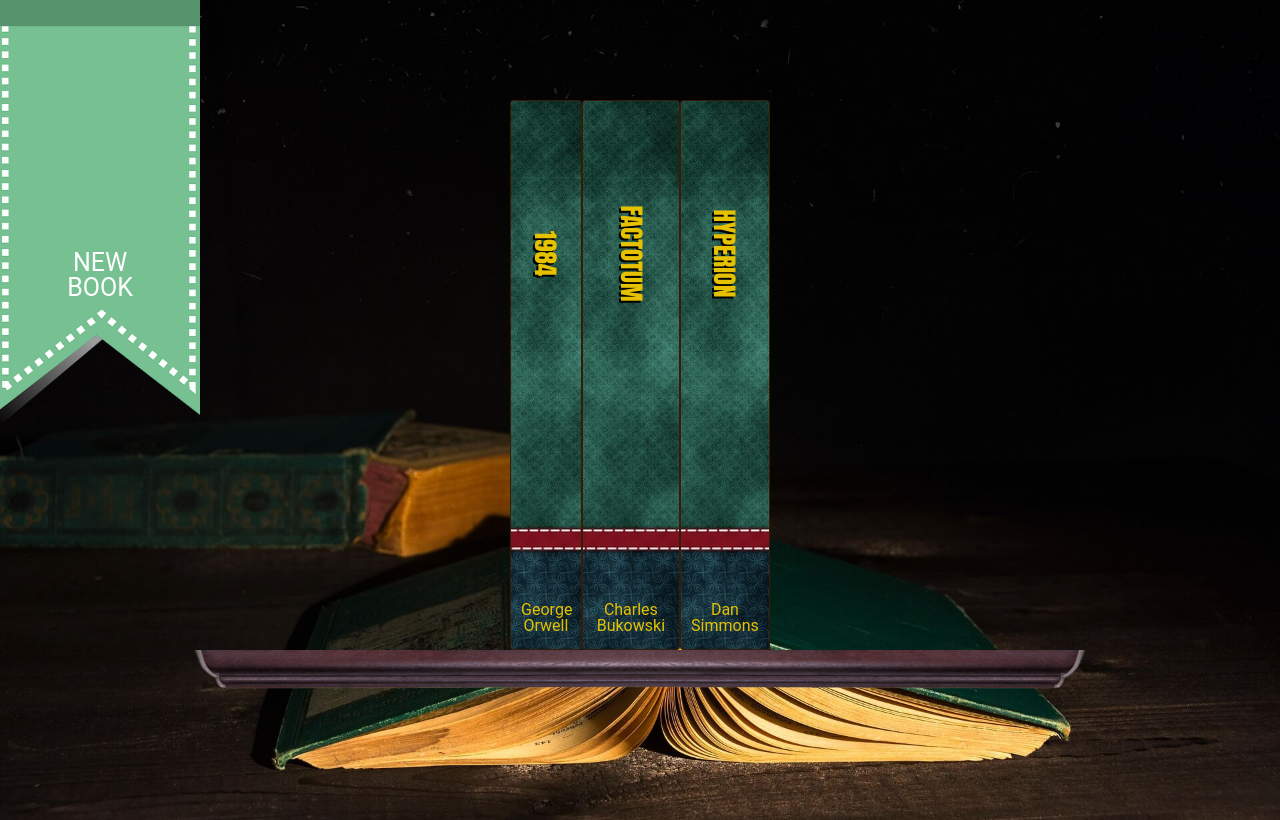
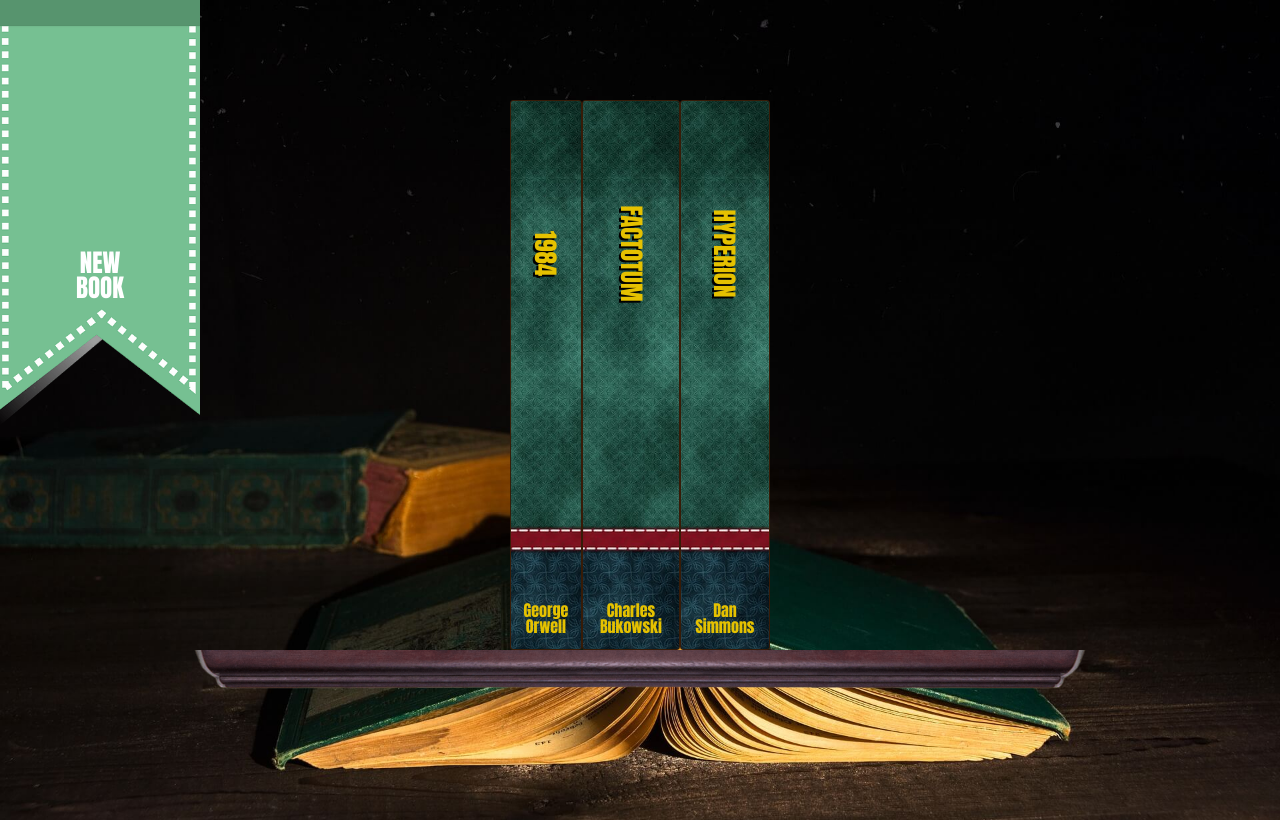
Before and after one commit to BojoZahariev/My_Library, a plain HTML site: page index.html in a window 1280 px wide. Drawn offline with Linux system fonts and the light colour scheme.

Commit message:
Update style.css

```diff
--- a/style.css
+++ b/style.css
@@ -143,6 +143,7 @@
 	background-attachment: fixed;
 	background-size: cover;
 	background-color: #4b4c4c;
+	font-family: 'Anton', sans-serif;
 }
 
 #new {
@@ -256,6 +257,7 @@
 	background-color: #76C092;
 	outline: none;
 	font-family: 'Anton', sans-serif;
+	cursor: pointer;
 }
 
 .btn-toggle {
@@ -268,6 +270,7 @@
 	outline: none;
 	font-size: 18px;
 	font-family: 'Anton', sans-serif;
+	cursor: pointer;
 }
 
 #newForm {
```
